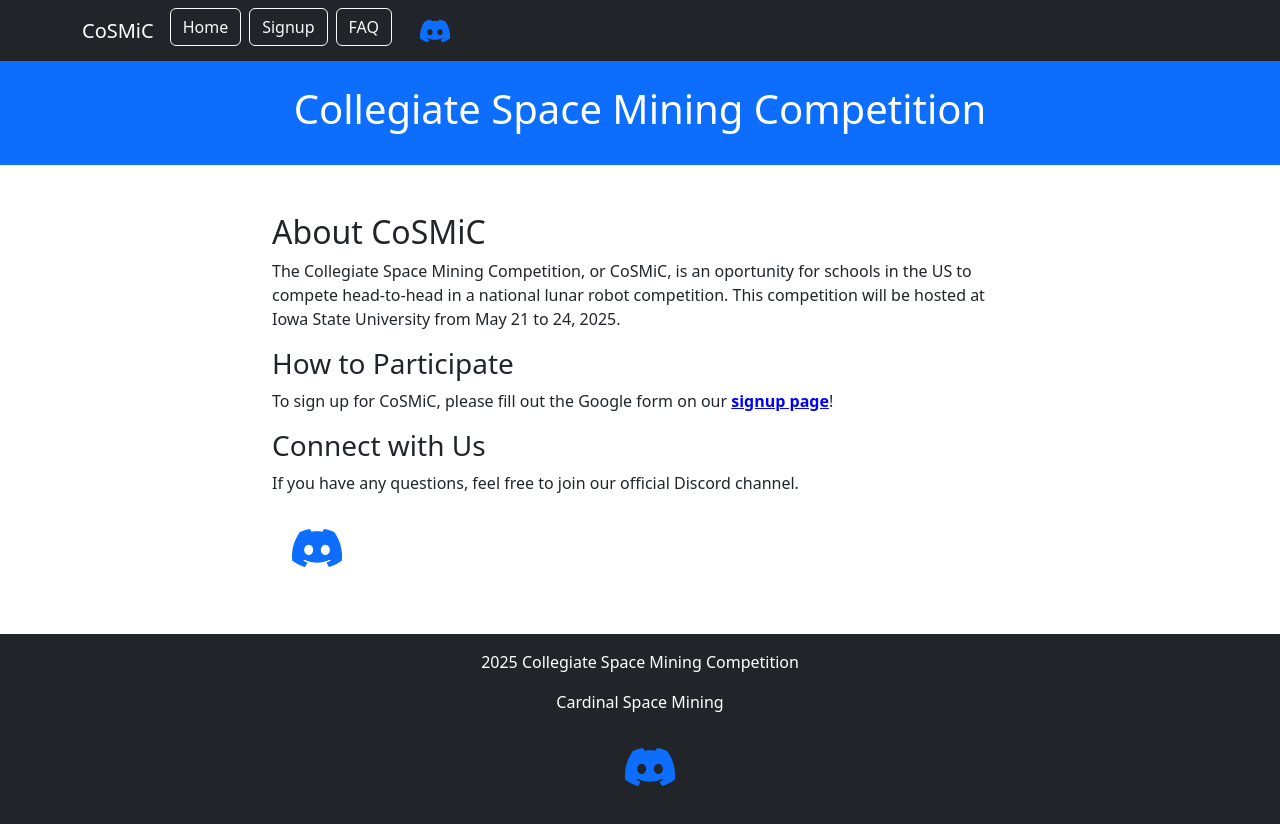
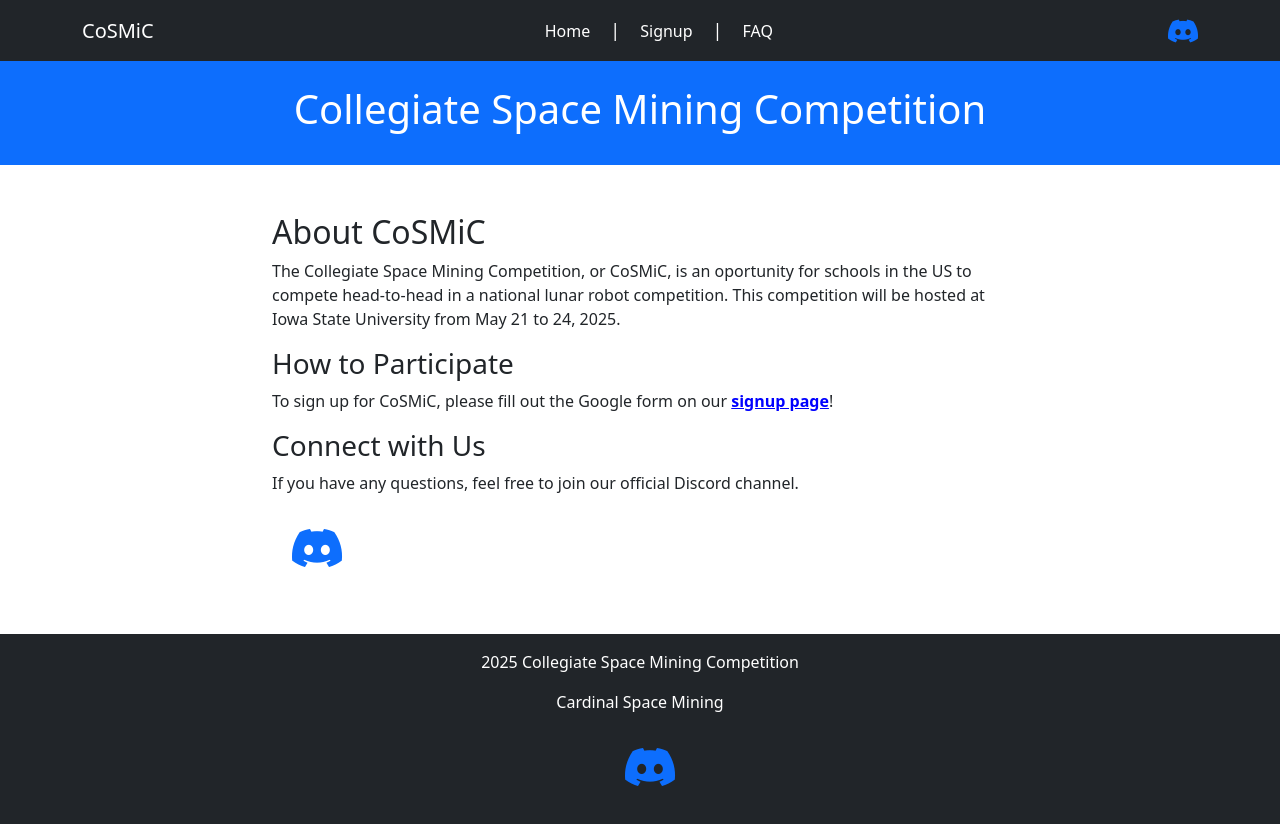
Before and after one commit to gannon-guess/cosmic, a React (Create React App) app: page / in a window 1280 px wide. Shown: the top 824 px of the page. Built offline with nearby package versions, Linux system fonts and the light colour scheme.

Commit message:
NavBar css and format update

```diff
--- a/src/NavBar.js
+++ b/src/NavBar.js
@@ -1,54 +1,52 @@
 import React from "react";
-import { Navbar, Button, Container, Nav } from "react-bootstrap";
+import { Navbar, Container, Nav } from "react-bootstrap";
 import View from "./Views";
-
 import { discord_link, changeView } from "./constants.js";
 
-// module for navigating  between the web pages
+import './components/NavBar.css';
+
+// Module for navigating between the web pages
 const NavBar = ({ viewer, setViewer }) => {
-
     return (
         <Navbar bg="dark" variant="dark" expand="lg">
             <Container>
-                <Navbar.Brand >
-                    CoSMiC
-                </Navbar.Brand>
+                <Navbar.Brand>CoSMiC</Navbar.Brand>
                 <Navbar.Toggle aria-controls="navbar-nav" />
-                <Navbar.Collapse id="navbar-nav">
-                    <Nav className="ml-auto">
-                        <Nav.Item>
-                            {/* Home Button */}
-                            <Button
-                                variant="outline-light"
-                                className="me-2"
+                <Navbar.Collapse id="navbar-nav" className="d-flex justify-content-between">
+                    {/* Centered Navigation Links */}
+                    <Nav className="mx-auto align-items-center">
+                        <Nav.Item className="d-flex align-items-center">
+                            <button
+                                className="nav-button"
                                 onClick={() => changeView(viewer, setViewer, View.MAIN)}
                             >
                                 Home
-                            </Button>
-                        </Nav.Item>
-                        <Nav.Item>
-                            {/* Signup Button */}
-                            <Button
-                                variant="outline-light"
-                                className="me-2"
+                            </button>
+                            <span className="divider">|</span>
+                            <button
+                                className="nav-button"
                                 onClick={() => changeView(viewer, setViewer, View.SIGNUP)}
                             >
                                 Signup
-                            </Button>
-                        </Nav.Item>
-                        <Nav.Item>
-                            {/* FAQ Button */}
-                            <Button
-                                variant="outline-light"
-                                className="me-2"
+                            </button>
+                            <span className="divider">|</span>
+                            <button
+                                className="nav-button"
                                 onClick={() => changeView(viewer, setViewer, View.FAQ)}
                             >
                                 FAQ
-                            </Button>
+                            </button>
                         </Nav.Item>
+                    </Nav>
+
+                    {/* Discord Button aligned to the far right */}
+                    <Nav>
                         <Nav.Item>
                             <a href={discord_link} target="_blank" rel="noopener noreferrer">
-                                <i className="bi bi-discord" style={{ fontSize: '30px', marginLeft: '20px', marginTop: "90px" }}></i>
+                                <i
+                                    className="bi bi-discord"
+                                    style={{ fontSize: "30px", marginLeft: "20px" }}
+                                ></i>
                             </a>
                         </Nav.Item>
                     </Nav>
--- /dev/null
+++ b/src/components/NavBar.css
@@ -0,0 +1,30 @@
+.nav-button {
+    background: none;
+    border: none;
+    color: white;
+    font-size: 16px;
+    padding: 0 10px;
+    cursor: pointer;
+    transition: color 0.2s ease-in-out;
+}
+
+.nav-button:hover {
+    color: #ccc;
+}
+
+.divider {
+    color: white;
+    padding: 0 10px;
+    font-size: 18px;
+}
+
+.navbar .discord-icon {
+    font-size: 30px;
+    color: white;
+    cursor: pointer;
+    transition: color 0.2s ease-in-out;
+}
+
+.navbar .discord-icon:hover {
+    color: #7289da;
+}
```
